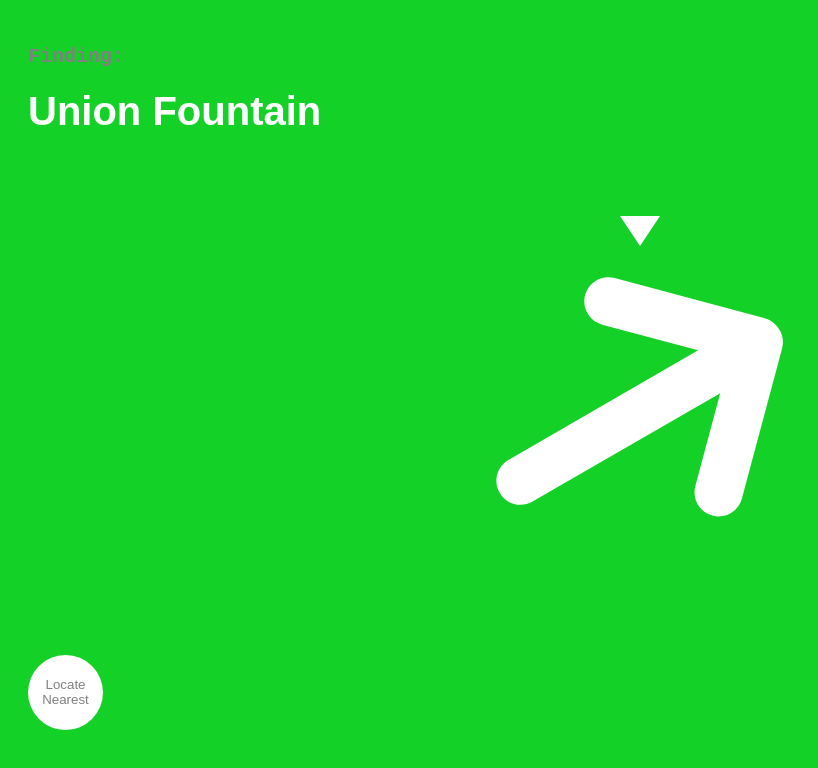
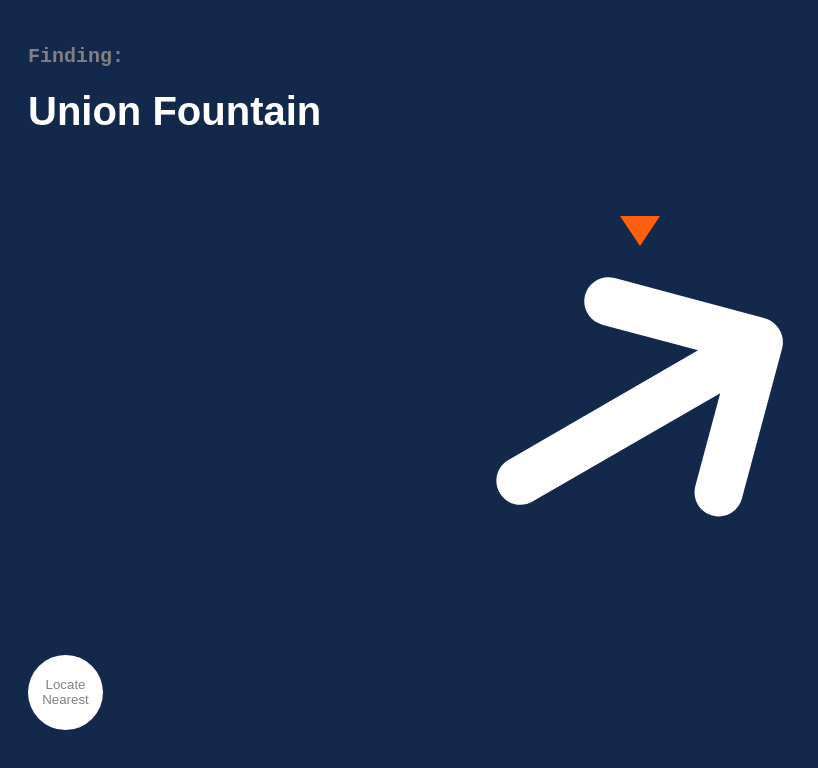
Before and after one commit to Himnish/Tech-and-Advertising, a plain HTML site: page index.html in a window 1280 px wide. Shown: the whole page, without its empty margins (0-818 px from the left). Drawn offline with Linux system fonts and the light colour scheme.

Commit message:
updating branding colors

```diff
--- a/style.css
+++ b/style.css
@@ -2,7 +2,7 @@ body {
     display: flex;
     flex-direction: column;
     height: 100vh;
-    background-color: rgb(20, 209, 39);
+    background-color: #13294b;
     padding: 20px;
   }
 
@@ -38,7 +38,7 @@ body {
     transform: translateX(-50%);
     border-style: solid;
     border-width: 30px 20px 0 20px;
-    border-color: rgb(255, 255, 255) transparent transparent transparent;
+    border-color: #FF5F0F transparent transparent transparent;
     z-index: 1;
   }
 
@@ -60,7 +60,7 @@ body {
     opacity: 0;
     width: 20%;
     height: 20%;
-    background: rgb(8, 223, 69);
+    background: #FF5F0F;
     border-radius: 50%;
     transition: opacity 0.5s ease-out;
   }
```
